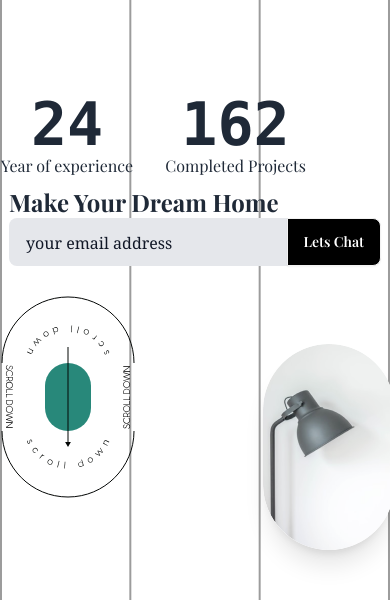
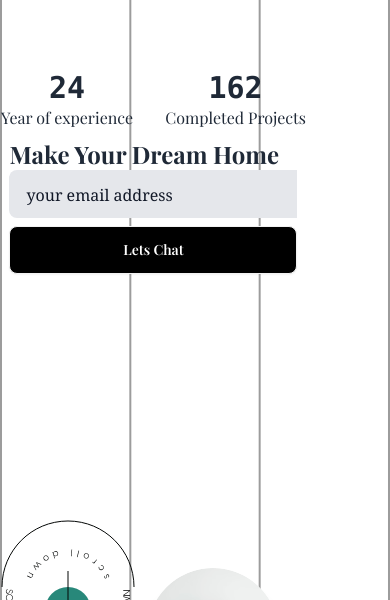
Before and after one commit to Igoraza/interior-, a React (Vite) app: page / in a window 390 px wide. Shown: the part 1349-1949 px from the top of the page. Built offline with nearby package versions, Linux system fonts and the light colour scheme; a web font is replaced by a local one.

Commit message:
fix: mobile and desktop view some corrections added

```diff
--- a/src/Pages/Home/DreamHome.tsx
+++ b/src/Pages/Home/DreamHome.tsx
@@ -67,7 +67,7 @@ export default function DreamHome() {
           <div className="flex gap-8 lg:gap-16">
             <aside className="text-center">
               <motion.h3
-                className="font-bold text-6xl font-mono"
+                className="font-bold text-3xl lg:text-6xl font-mono"
                 variants={{
                   hidden: { scale: 0.8 },
                   visible: {
@@ -93,7 +93,7 @@ export default function DreamHome() {
             </aside>
             <aside className="text-center">
               <motion.h3
-                className="font-bold text-6xl font-mono"
+                className="font-bold text-3xl lg:text-6xl font-mono"
                 variants={{
                   hidden: { scale: 0.8 },
                   visible: {
@@ -120,15 +120,15 @@ export default function DreamHome() {
           </div>
           <div className="p-2 flex justify-center items-center w-full mb-24 ">
             {/* ?input */}
-            <div >
+            <div className="mb-4">
               <h3 className="text-2xl font-bold">Make Your Dream Home</h3>
-              <div className="flex items-center">
+              <div className="lg:flex grid gap-y-2 items-center">
                 <input
                   type="text"
                   placeholder="your email address"
                   className="input w-72 text-gray-900 placeholder:text-gray-900 placeholder:font-serif bg-gray-200 rounded-r-none"
                 />
-                <button className="btn bg-black text-white rounded-l-none">
+                <button className="btn w-full lg:w-24 bg-black text-white lg:rounded-l-none">
                   Lets Chat
                 </button>
               </div>
@@ -140,8 +140,8 @@ export default function DreamHome() {
       </motion.section>
 
       {/* second section */}
-      <div className="relative mt-24 bottom-56 flex flex-wrap justify-between items-center ">
-        <div className="flex gap-32 lg:gap-6">
+      <div className="relative mt-24 lg:bottom-56 flex flex-wrap justify-between items-center ">
+        <div className="flex gap-3 lg:gap-6">
           <SvgPatternIcon />
           <img
             src="/light.png"
--- a/src/Pages/Home/Hero.tsx
+++ b/src/Pages/Home/Hero.tsx
@@ -27,7 +27,7 @@ export default function Hero() {
           Interiorfirm is an acclaimed multidisciplinary studio specializing in interior architecture, interior design, and décor that redefines laid-back luxury.
         </motion.p>
         <motion.button
-          className="mt-12 ml-52 lg:ml-96 btn bg-teal-600 hover:text-teal-500 text-white border-none"
+          className="text-nowrap lg:mt-12 ml-10 lg:ml-96 btn bg-teal-600 hover:text-teal-500 text-white border-none"
           initial={{ opacity: 0, scale: 0.8 }}
           animate={{ opacity: 1, scale: 1 }}
           transition={{ delay: 0.6, duration: 0.8, ease: "easeOut" }}
--- a/src/Pages/Home/InnovativeDesign.tsx
+++ b/src/Pages/Home/InnovativeDesign.tsx
@@ -7,7 +7,7 @@ const InnovativeDesign: React.FC = () => {
     <div className="min-h-screen border border-gray-300">
       <div className="flex justify-between items-center p-3 lg:p-5">
         <BlurBackground/>
-        <h2 className="text-7xl max-w-2xl text-right">
+        <h2 className="text-5xl lg:text-7xl max-w-2xl text-right">
           Providing Innovative Interior Design.
         </h2>
       </div>
```
